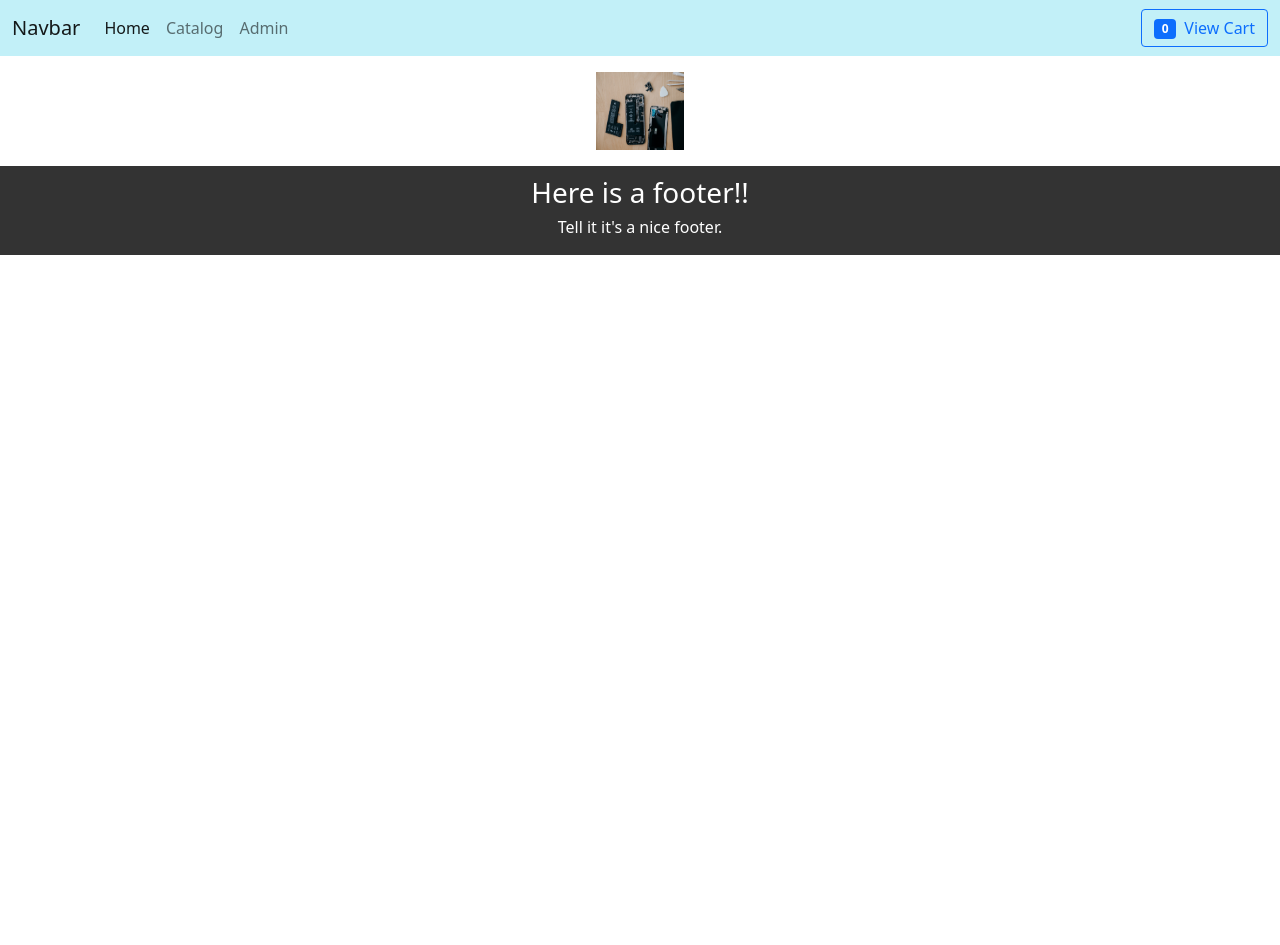
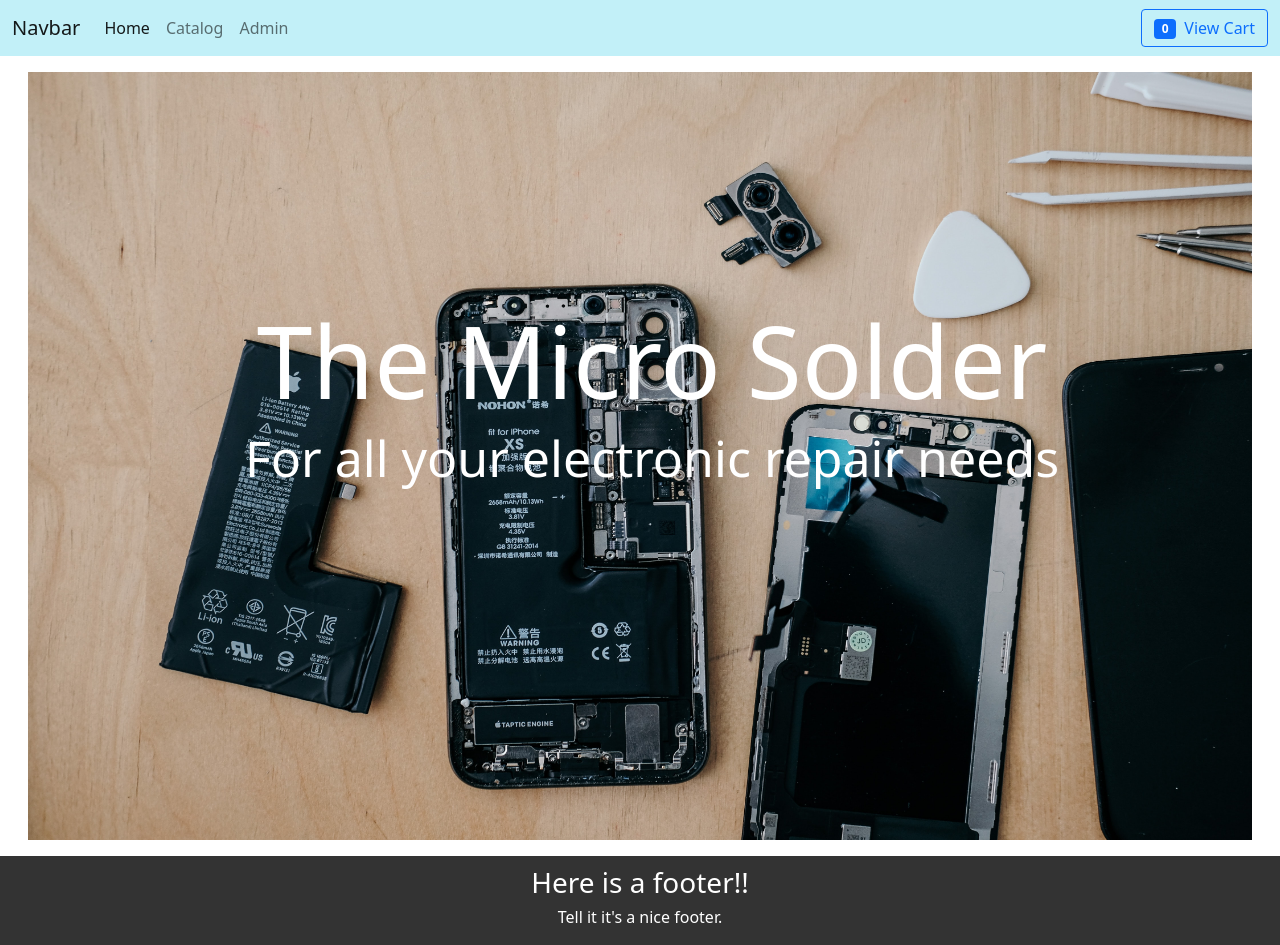
Before and after one commit to Diaz1620/micro-soldering-store-REACT, a React (Create React App) app: page / in a window 1280 px wide. Before the commit the page ends 800 px from the top, so only its background shows below. Built offline with nearby package versions, Linux system fonts and the light colour scheme.

Commit message:
added css

```diff
--- a/src/components/home.css
+++ b/src/components/home.css
@@ -1,3 +1,5 @@
+.home-page
+
 img {
     width: 100%;
     height: 50rem;
```
